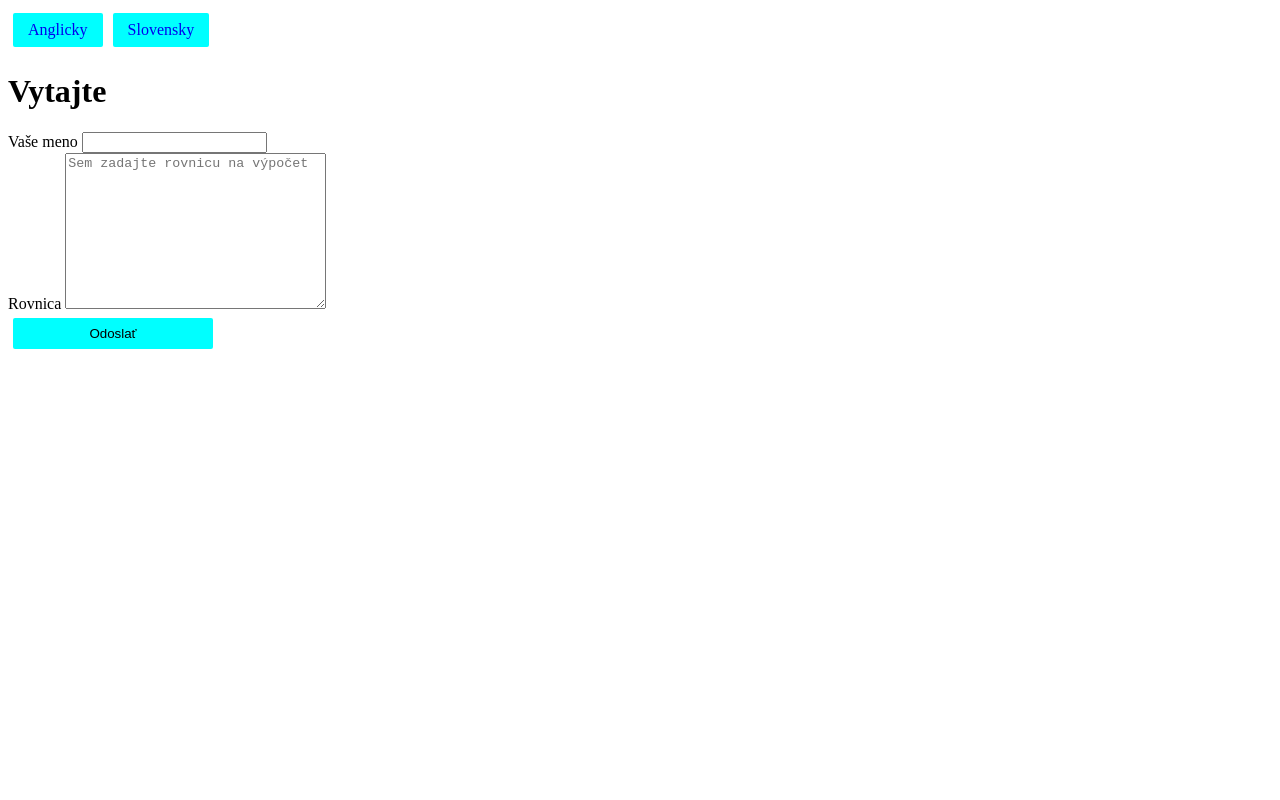
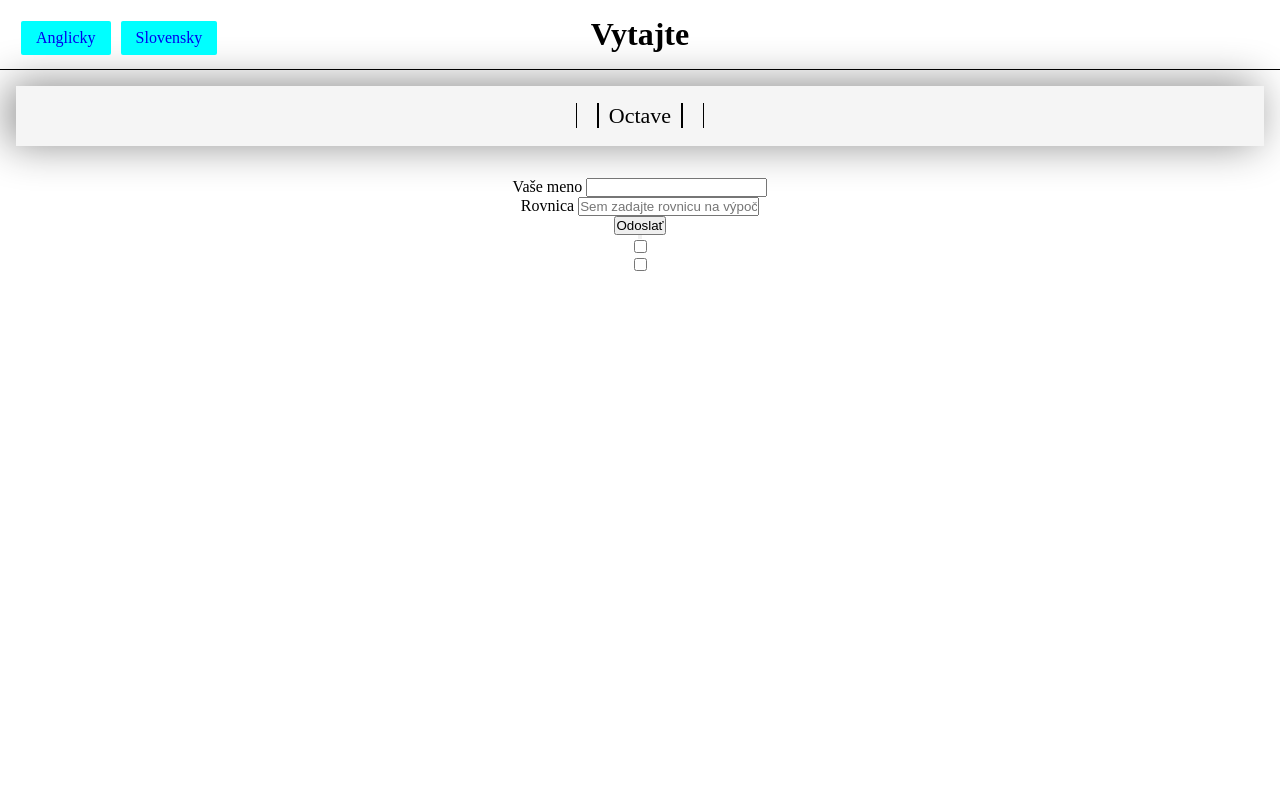
Before and after one commit to matt-3105/Webte2-zaverecne-zadanie, a PHP site: page / in a window 1280 px wide. Run offline with PHP 8.4, Linux system fonts and the light colour scheme; data that the repository does not hold is empty; some libraries are stand-ins or nearby versions.

Commit message:
index, documentation, style

```diff
--- a/index.php
+++ b/index.php
@@ -9,23 +9,53 @@
     <meta name="viewport"
           content="width=device-width, user-scalable=no, initial-scale=1.0, maximum-scale=1.0, minimum-scale=1.0">
     <meta http-equiv="X-UA-Compatible" content="ie=edge">
+    <script src="https://cdnjs.cloudflare.com/ajax/libs/Chart.js/3.6.0/chart.min.js" integrity="sha512-GMGzUEevhWh8Tc/njS0bDpwgxdCJLQBWG3Z2Ct+JGOpVnEmjvNx6ts4v6A2XJf1HOrtOsfhv3hBKpK9kE5z8AQ==" crossorigin="anonymous" referrerpolicy="no-referrer"></script>
     <link rel="stylesheet" href="style.css">
     <title>Finálne zadanie</title>
 </head>
 <body>
-<div id="langHeader">
-    <a href="index.php?lang=en"><?php echo $lang['lang_en'] ?></a>
-    <a href="index.php?lang=sk"><?php echo $lang['lang_sk'] ?></a>
-</div>
-<h1><?php echo $lang['greeting'] ?></h1>
-<form action="index.php">
+
+<header>
+    <div id="langHeader">
+        <a href="index.php?lang=en"><?php echo $lang['lang_en'] ?></a>
+        <a href="index.php?lang=sk"><?php echo $lang['lang_sk'] ?></a>
+    </div>
+    <h1><?php echo $lang['greeting'] ?></h1>
+</header>
+<section>
+    <div class="navbar">
+        <ul>
+            <li><a href="index.php"><?php echo $lang['nav_mp'] ?></a></li>
+            <li><a href="octave.php">Octave</a></li>
+            <li><a href="dokumentacia.php"><?php echo $lang['nav_docs'] ?></a></li>
+        </ul>
+    </div>
+</section>
+
+<section>
     <label for="name"><?php echo $lang['name'] ?>
         <input type="text" name="name" id="name">
     </label>
-    <label for="txtArea"><?php echo $lang['code'] ?>
-        <textarea name="txtArea" id="txtArea" cols="30" rows="10" placeholder="<?php echo $lang['placeholder'] ?>"></textarea>
+    <label for="input"><?php echo $lang['code'] ?>
+        <input type="text" name="input" id="input" placeholder="<?php echo $lang['placeholder'] ?>">
     </label>
-    <input type="submit" name="submit" id="submit" value="<?php echo $lang['button'] ?>">
-</form>
+    <button name="submit" id="submit"><?php echo $lang['button'] ?></button>
+    <button name="play" id="play"><?php echo $lang['play_button'] ?></button>
+    <label for="graph"><?php echo $lang['graph']?>
+        <input type="checkbox" id="graph">
+    </label>
+    <label for="graph"><?php echo $lang['animation']?>
+        <input type="checkbox" id="animation">
+    </label>
+
+
+    <div id="my-chart-wrapper">
+        <canvas id="my-chart"></canvas>
+    </div>
+    <canvas id="car" height="380" width="70"></canvas>
+    <div id="users"></div>
+</section>
+
+<script src="script.js"></script>
 </body>
 </html>
--- a/style.css
+++ b/style.css
@@ -1,7 +1,35 @@
+*{
+    margin: 0;
+    padding: 0;
+}
+
+header{
+    text-align: center;
+    border-bottom: black 1px solid;
+}
+
+section{
+    display: flex;
+    flex-direction: column;
+    align-items: center;
+    padding: 1rem;
+}
+
+body{
+    margin: 0;
+    min-height: 100vh;
+    display: flex;
+    flex-direction: column;
+}
+
+header h1{
+    margin: 1rem;
+}
+
 #langHeader{
     display: flex;
-    flex-wrap: wrap;
-    flex-direction: row;
+    position: absolute;
+    margin: 1rem;
 }
 
 #langHeader a{
@@ -14,18 +42,52 @@
     margin: 5px;
 }
 
-form{
+#my-chart{
+    height: 400px;
+    width: 600px;
+}
+#my-chart-wrapper{
+    display: none;
+}
+#car{
+    border: solid 1px black;
+}
+#users{
     display: flex;
     flex-direction: column;
 }
-input[type=submit] {
-    display: block;
+#car{
+    display: none;
+}
+.navbar {
+    width: 100%;
+    height: 60px;
+    background-color: whitesmoke;
+    box-shadow: -7px -2px 43px 0px rgba(0,0,0,0.47);
+    display: flex;
+    align-content: center;
+    flex-direction: column;
+}
+.navbar ul {
+    list-style-type: none;
+    padding: 17px;
+    float: left;
+    text-align: center;
+}
+.navbar li {
+    display: inline;
+    padding: 10px 0px 10px 0px;
+}
+.navbar li a {
+    font-family: "Century Gothic";
+    font-size: 22px;
     text-decoration: none;
-    cursor: pointer;
-    border: none;
-    background-color: aqua;
-    border-radius: 2px;
-    padding: 8px 15px;
-    width: 200px;
-    margin: 5px;
+    color: white;
+    border-right: 1px solid black;
+    border-left: 1px solid black;
+    color: black;
+    padding: 0px 10px;
 }
+.navbar li a:hover {
+    color: rgb(129, 5, 5);
+}
```
Also changed, not shown: dokumentacia.php (added, +34 -0 lines).
